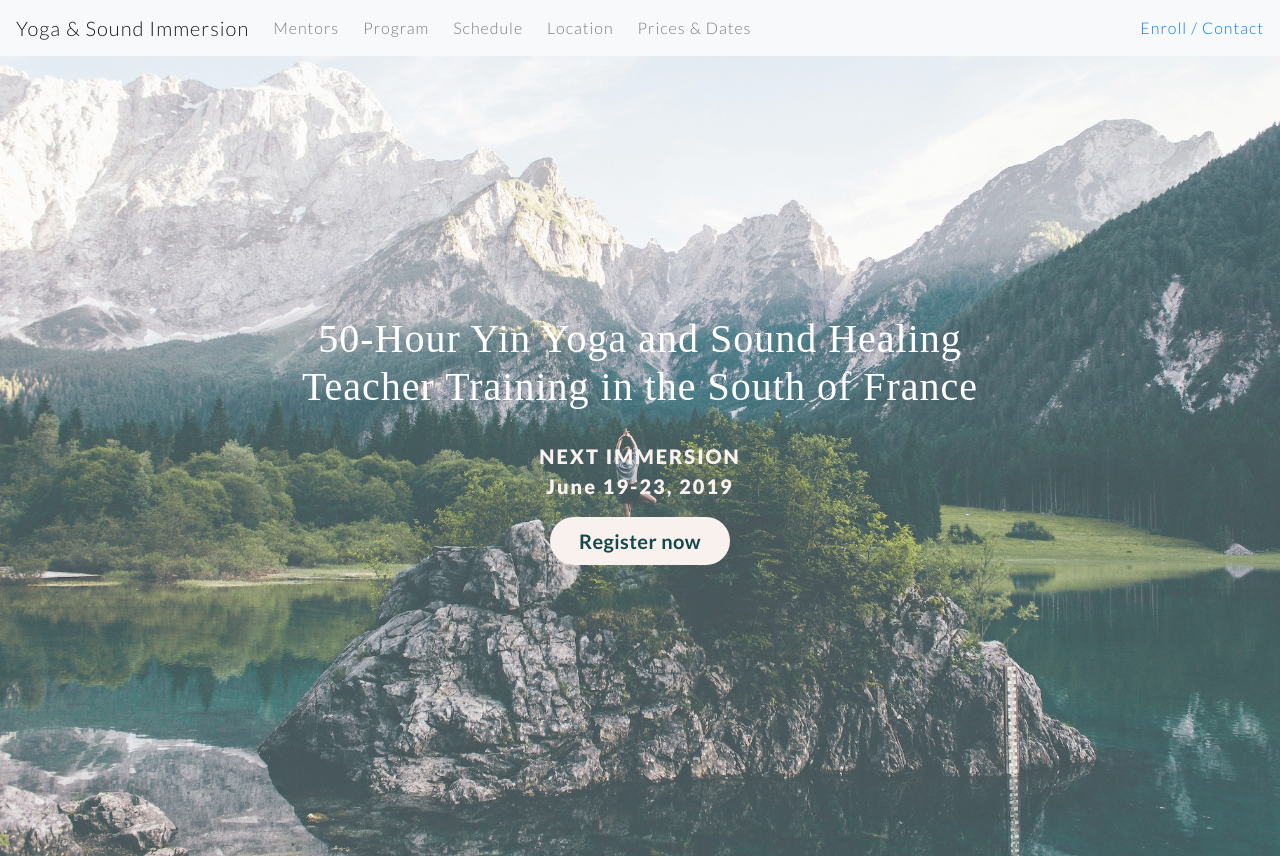
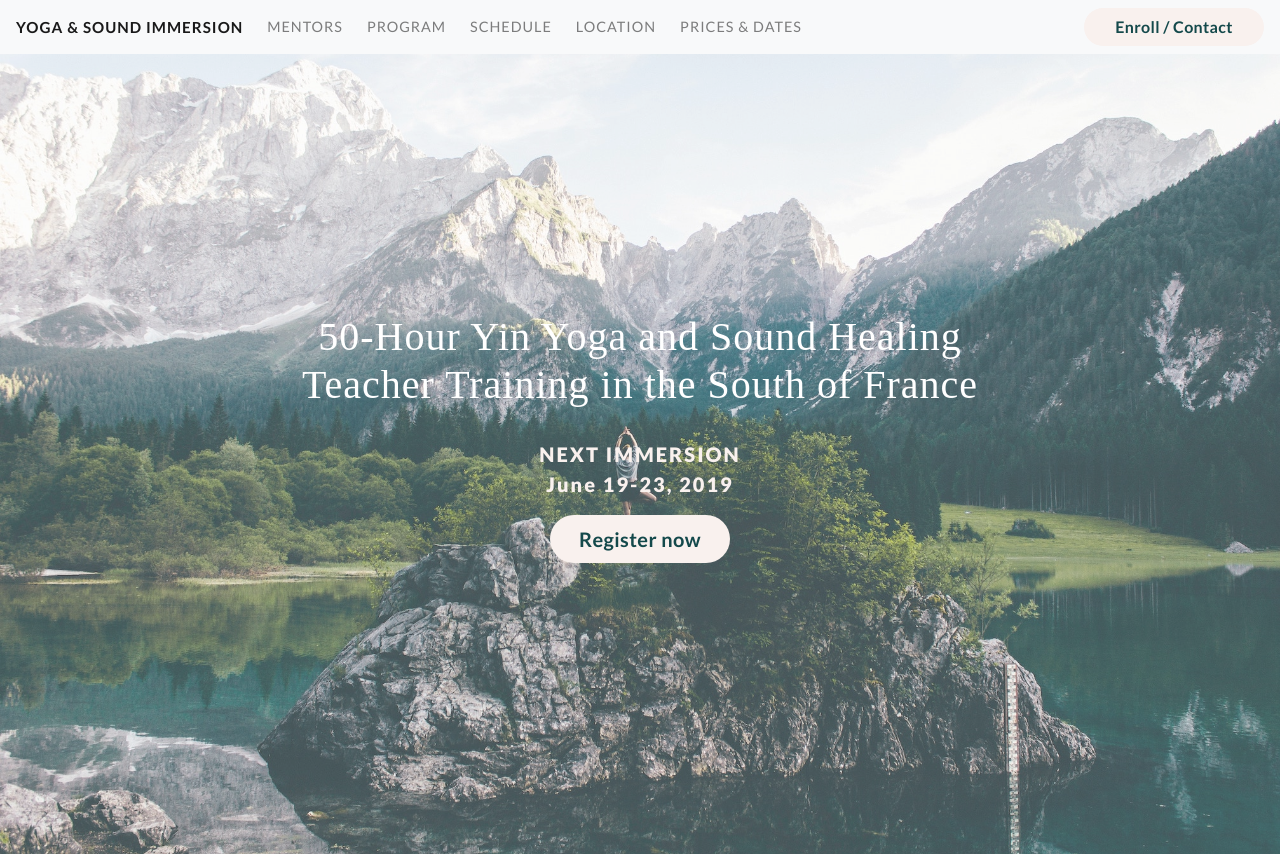
Before and after one commit to kescardoso/yinnsound, a plain HTML site: page index.html in a window 1280 px wide. Shown: the top 856 px of the page. Drawn offline with nearby package versions, Linux system fonts and the light colour scheme; a web font is replaced by a local one.

Commit message:
Fixed nav and updated readme

```diff
--- a/index.html
+++ b/index.html
@@ -7,23 +7,24 @@
     <meta http-equiv="X-UA-Compatible" content="ie=edge">
     <title>Yin Yoga & Sound Healing Teacher Training Immersion in the South of France</title>
 
-    <!--Bootstrap4 CSS -->
+    <!-- Bootstrap4 CSS -->
     <link rel="stylesheet" href="https://stackpath.bootstrapcdn.com/bootstrap/4.3.1/css/bootstrap.min.css" integrity="sha384-ggOyR0iXCbMQv3Xipma34MD+dH/1fQ784/j6cY/iJTQUOhcWr7x9JvoRxT2MZw1T" crossorigin="anonymous">
     <script src="https://stackpath.bootstrapcdn.com/bootstrap/4.3.1/js/bootstrap.min.js" integrity="sha384-JjSmVgyd0p3pXB1rRibZUAYoIIy6OrQ6VrjIEaFf/nJGzIxFDsf4x0xIM+B07jRM" crossorigin="anonymous"></script>
 
-    <!--Google Fonts-->
+    <!-- Google Fonts -->
     <link href="https://fonts.googleapis.com/css?family=Lato:300,400,700,900|Rasa:300,400,500" rel="stylesheet">
 
-    <!--FontAwesome-->
+    <!-- FontAwesome -->
     <link rel="stylesheet" href="https://use.fontawesome.com/releases/v5.8.1/css/all.css" integrity="sha384-50oBUHEmvpQ+1lW4y57PTFmhCaXp0ML5d60M1M7uH2+nqUivzIebhndOJK28anvf" crossorigin="anonymous">
 
-    <!--My Custom CSS -->
+    <!-- My Custom CSS -->
     <link rel="stylesheet" href="/style.css" type="text/css" />
 </head>
 
 <body>
 
     <!--Navigation-->
+    <div class="container-fluid nav-container">
         <nav class="navbar fixed-top navbar-light navbar-expand-lg bg-light">
 
             <a class="navbar-brand" href="#">Yoga & Sound Immersion</a>
@@ -33,16 +34,19 @@
 
             <div class="collapse navbar-collapse" id="navbarNavDropdown">
                 <ul class="navbar-nav mr-auto">
-                <li class="nav-item mr-2"><a class="nav-link scroll" href="#mentors">Mentors</a></li>
-                <li class="nav-item mr-2"><a class="nav-link scroll" href="#program">Program</a></li>
-                <li class="nav-item mr-2"><a class="nav-link scroll" href="#schedule">Schedule</a></li>
-                <li class="nav-item mr-2"><a class="nav-link scroll" href="#location">Location</a></li>
-                <li class="nav-item mr-2"><a class="nav-link scroll" href="#price">Prices & Dates</a></li>
-                <li class="nav-item mr-2 d-block d-lg-none d-xl-none scroll"><a class="nav-link" href="#enroll">Enroll / Contact</a></li>
+                    <li class="nav-item mr-2" data-toggle="collapse" data-target=".navbar-collapse.show"><a class="nav-link scroll" href="#mentors">Mentors</a></li>
+                    <li class="nav-item mr-2" data-toggle="collapse" data-target=".navbar-collapse.show"><a class="nav-link scroll" href="#program">Program</a></li>
+                    <li class="nav-item mr-2" data-toggle="collapse" data-target=".navbar-collapse.show"><a class="nav-link scroll" href="#schedule">Schedule</a></li>
+                    <li class="nav-item mr-2" data-toggle="collapse" data-target=".navbar-collapse.show"><a class="nav-link scroll" href="#location">Location</a></li>
+                    <li class="nav-item mr-2" data-toggle="collapse" data-target=".navbar-collapse.show"><a class="nav-link scroll" href="#price">Prices & Dates</a></li>
+                    <li class="nav-item mr-2 d-block d-lg-none d-xl-none scroll" data-toggle="collapse" data-target=".navbar-collapse.show">
+                        <a class="nav-link" href="#enroll">Enroll / Contact</a>
+                    </li>
                 </ul>
             </div>
-            <div class="d-none d-lg-block"><a href="#enroll">Enroll / Contact</a></div>
+            <a class="btn btn--register d-none d-lg-block" href="#enroll">Enroll / Contact</a>
         </nav>
+    </div>
 
     <!-- CallOut -->
     <div class="container-fluid callout-container text-center">
@@ -82,7 +86,7 @@
                 </div>
             </div>
 
-            <!--Mentors Intro-->
+            <!-- Mentors Intro -->
             <div class="row">
                 <div class="col-12">
                     <p>We are thrilled to embark with you on a journey of self discovery and inner mastery through yin yoga and sacred sounds. We both have years of practical experience with teaching and sharing yoga and sound, drawing from therapeutical and philosophical aproaches and caring a deep love for the transformative power in both these practices.</p>
@@ -93,7 +97,7 @@
                 </div>
             </div>
 
-            <!--Mentors Bio Xs to Md Screens-->
+            <!-- Mentors Bio Xs Md Screens -->
             <div class="row ann-img-mob">
                 <div class="col-12 d-block d-lg-none">
                     <div class="media">
@@ -137,7 +141,7 @@
                 </div>
             </div>
 
-            <!--Mentors Bio Lg to Xl Screens-->
+            <!-- Mentors Bio Lg Xl Screens -->
             <div class="row ann-dkt">
                 <div class="col-12 text-left d-none d-lg-block mt-4 mb-2">
                     <div class="media">
@@ -179,7 +183,7 @@
                 </div>
             </div>
 
-            <!--Program Intro-->
+            <!-- Program Intro -->
             <div class="row">
                 <div class="col-12 mb-2">
                     <p>Our 50 Hour Yin Yoga & Sound Healing Training Immersion  is a gentle, integrative and practical course that creates a sacred space where time expands and slows down, allowing you to find your deepest sense of self. This approach combines a unique blend of yin poses, sacred sounds, meditation through movement and stillness, experiential anatomy, principles of Chinese medicine, breath work, and mind-body ritual practices.</p>
@@ -193,7 +197,7 @@
                 </div>
             </div>
 
-            <!--Program Description-->
+            <!-- Program Description -->
             <div class="row">
                 <div class="col-12 text-center">
                     <h3 class="text-uppercase">Who is it for</h3>
@@ -235,7 +239,7 @@
                 </div>
             </div>
 
-            <!--Schedule by Day-->
+            <!-- Schedule by Day -->
             <div class="row">
                 <div class="col-12">
                     <h3 class="text-uppercase">Daily Schedule</h3>
@@ -291,7 +295,7 @@
                 </div>
             </div>
 
-            <!--Schedule Final Notes-->
+            <!-- Schedule Final Notes -->
             <div class="row">
                 <div class="col-12">
                     <p class="p-standout">Every morning, from 6.30am, there will be refreshments available: herbal tea and lemon water.
@@ -403,7 +407,7 @@
                 </div>
             </div>
 
-            <!--Price Packs-->
+            <!-- Price Packs -->
             <div class="row">
                 <div class="col-md-6">
                     <h4 class="text-uppercase">Bring your own tent</h4>
@@ -433,7 +437,7 @@
                 </div>
             </div>
 
-            <!--Price Final Notes-->
+            <!-- Price Final Notes -->
             <div class="row">
                 <div class="col-12">
                     <p class="p-standout">The total capacity for our program is 15 participants.
@@ -446,7 +450,7 @@
                 </div>
             </div>
 
-            <!--Dates-->
+            <!-- Dates -->
             <div class="row">
                 <div class="col-12">
                     <div class="dates-heading fancyTitle">
@@ -538,8 +542,8 @@
 
         </section>
     </div>
-    <!-- /.Enrollment -->
 
+    <!-- Footer -->
     <footer>
         <div class="footer text-center mt-12 mb-4">
             Yin Yoga & Sound Healing in the South of France
@@ -552,7 +556,7 @@
         </div>
     </footer>
 
-    <!--ModalContactForm-->
+    <!-- ModalContactForm -->
     <div class="modal fade" id="modalContactForm" tabindex="-1" role="dialog" aria-labelledby="myModalContactForm" aria-hidden="true">
         <div class="modal-dialog" role="document">
             <div class="modal-content">
@@ -590,9 +594,8 @@
             </div>
         </div>
     </div>
-    <!--/.ModalContactForm-->
 
-    <!--ModalMailchimp-->
+    <!-- ModalMailchimp -->
     <div class="modal fade" id="modalMailchimp" tabindex="-1" role="dialog" aria-labelledby="myModalMailchimp" aria-hidden="true">
         <div class="modal-dialog" role="document">
             <div class="modal-content">
@@ -602,8 +605,9 @@
                     <span aria-hidden="true">&times;</span>
                     </button>
                 </div>
-
-                <form action="https://kescardoso.us14.list-manage.com/subscribe/post?u=90653247de98c1d8ad8739d46&amp;id=0bfeb41396" method="post" id="mc-embedded-subscribe-form" name="mc-embedded-subscribe-form" class="validate" target="_blank" novalidate>
+                <form action="https://kescardoso.us14.list-manage.com/subscribe/post?u=90653247de98c1d8ad8739d46&amp;id=0bfeb41396"
+                    method="post" id="mc-embedded-subscribe-form" name="mc-embedded-subscribe-form"
+                    class="validate" target="_blank" novalidate>
                     <div class="modal-body mx-3">
 
                        <div class="md-form mb-5 mc-field-group">
@@ -630,17 +634,15 @@
     	                </div><!-- real people should not fill this in and expect good things - do not remove this or risk form bot signups-->
 
                     </div>
-
                     <div class="modal-footer d-flex justify-content-center">
                         <button class="btn btn-unique button">Subscribe <i class="fas fa-paper-plane-o ml-1"></i></button>
                     </div>
-
+                </form>
             </div>
         </div>
     </div>
-    <!--/.ModalMailchimp-->
 
-    <!--Bootstrap JS-->
+    <!-- Bootstrap JS -->
     <script src="https://code.jquery.com/jquery-3.2.1.slim.min.js" integrity="sha384-KJ3o2DKtIkvYIK3UENzmM7KCkRr/rE9/Qpg6aAZGJwFDMVNA/GpGFF93hXpG5KkN" crossorigin="anonymous"></script>
     <script src="https://cdnjs.cloudflare.com/ajax/libs/popper.js/1.12.9/umd/popper.min.js" integrity="sha384-ApNbgh9B+Y1QKtv3Rn7W3mgPxhU9K/ScQsAP7hUibX39j7fakFPskvXusvfa0b4Q" crossorigin="anonymous"></script>
     <script src="https://maxcdn.bootstrapcdn.com/bootstrap/4.0.0/js/bootstrap.min.js" integrity="sha384-JZR6Spejh4U02d8jOt6vLEHfe/JQGiRRSQQxSfFWpi1MquVdAyjUar5+76PVCmYl" crossorigin="anonymous"></script>
--- a/style.css
+++ b/style.css
@@ -1,5 +1,5 @@
 body {
-    padding-top: 56px;
+    padding-top: 54px;
     font-family: 'Lato', sans-serif;
     font-weight: 300;
     letter-spacing: 1px;
@@ -8,6 +8,25 @@ body {
 
 
 /* Navigation */
+
+.navbar .navbar-toggler {
+    border: 0!important;
+}
+
+.navbar .navbar-brand {
+    font-weight: 700;
+    text-transform: uppercase;
+    font-size: 95%;
+}
+
+.navbar .navbar-nav {
+    text-transform: uppercase;
+    font-size: 90%;
+}
+
+.navbar .navbar-nav a {
+    font-weight: 400;
+}
 
 
 
@@ -111,6 +130,7 @@ h4 {
 .btn--register:active:focus {
     background-color: #f2e1db;
     border-color: #f2e1db;
+    color: #2C2F23;
 }
 
 
```
Also changed, not shown: 1 other file. Lines whose indentation alone changed are shown as unchanged.
